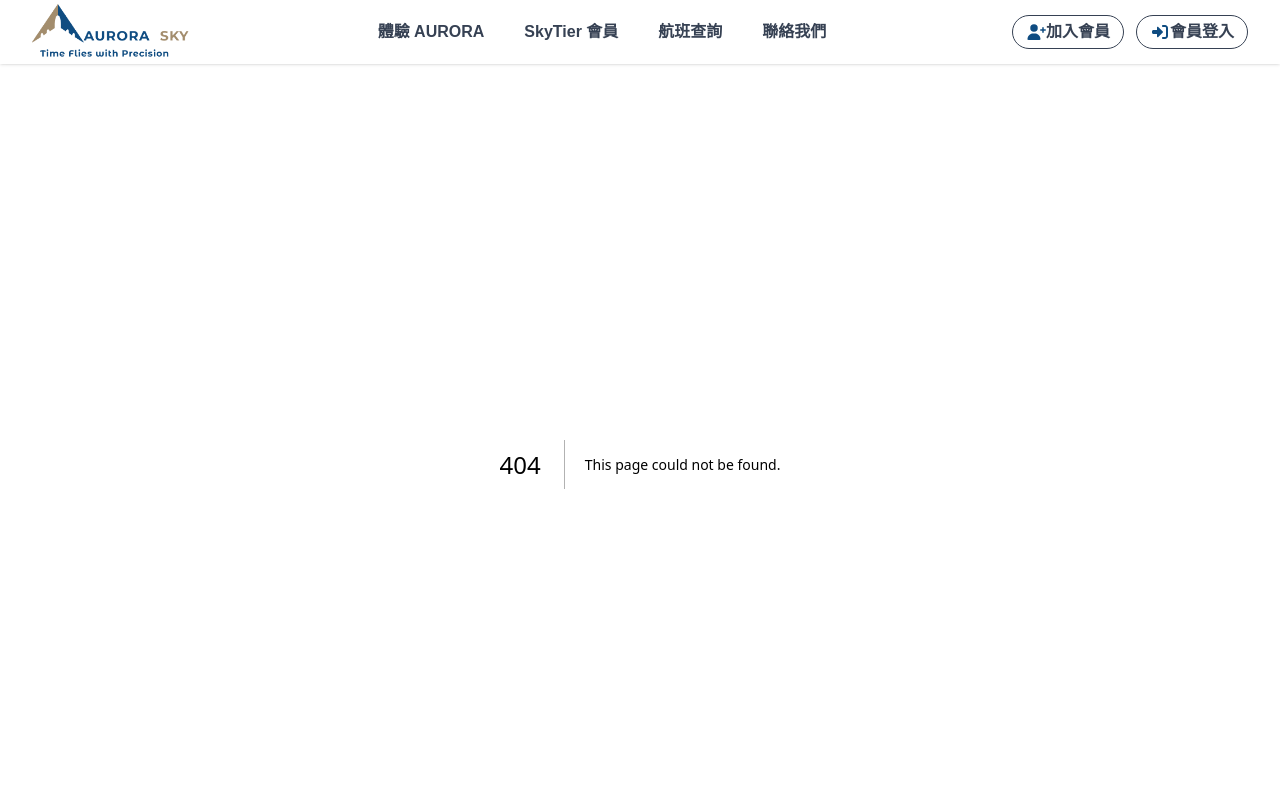
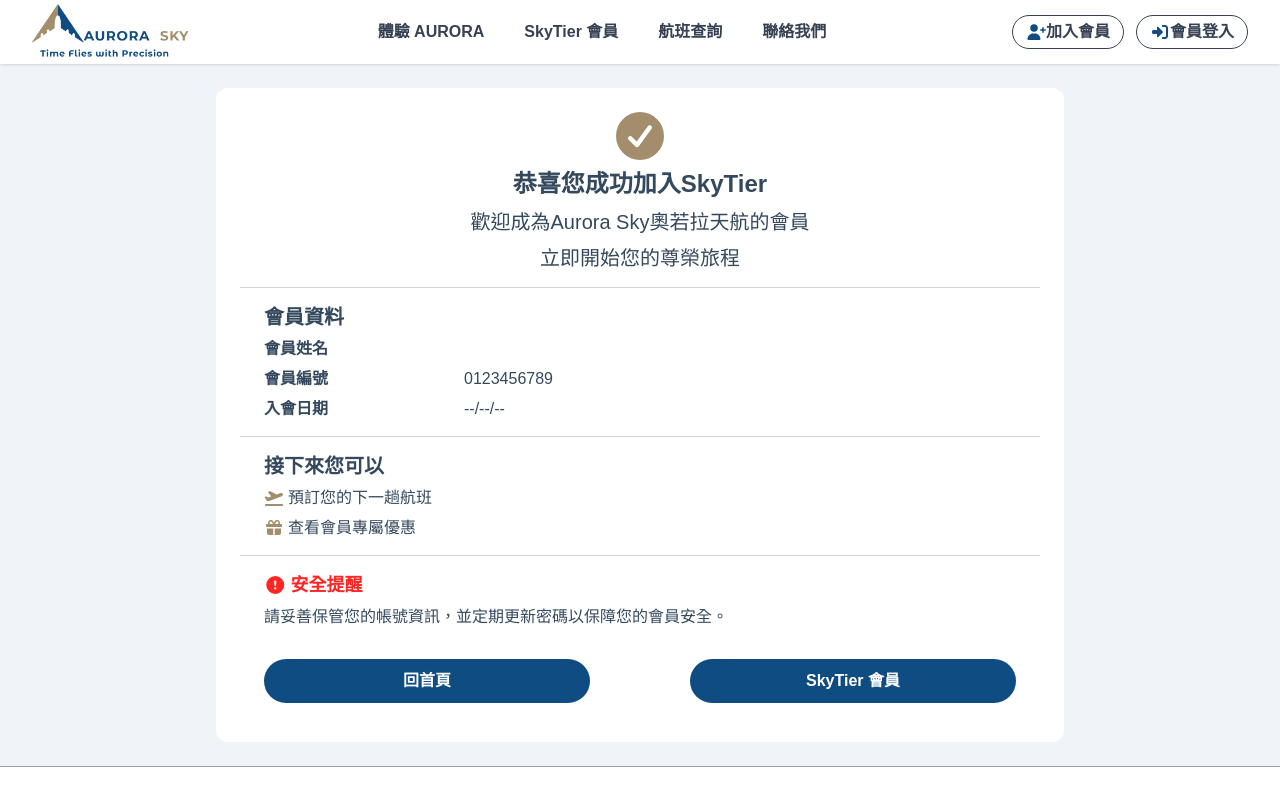
Before and after one commit to CHIAO919/aurorasky, a Next.js app: page /signup/complete in a window 1280 px wide. Before the commit this address had no page. Shown: the top 800 px of the page. Built offline with nearby package versions, Linux system fonts and the light colour scheme.

Commit message:
feat: Add SignupCompletePage component to display user profile and submission details

```diff
--- /dev/null
+++ b/src/app/(site)/signup/complete/page.js
@@ -0,0 +1,94 @@
+'use client';
+import Link from "next/link";
+import { useEffect, useState } from 'react';
+import { FontAwesomeIcon } from '@fortawesome/react-fontawesome';
+
+export default function SignupCompletePage() {
+    const [profile, setProfile] = useState(null);
+    const [submittedAt, setSubmittedAt] = useState('');
+
+    useEffect(() => {
+        try {
+            const p = sessionStorage.getItem('aurora_signup_profile');
+            if (p) setProfile(JSON.parse(p));
+
+            const ts = sessionStorage.getItem('aurora_signup_submittedAt');
+            if (ts) {
+                // 依台灣時區與格式轉字串
+                const s = new Intl.DateTimeFormat('zh-TW', {
+                    timeZone: 'Asia/Taipei',
+                    year: 'numeric', month: '2-digit', day: '2-digit',
+                }).format(new Date(ts));
+                setSubmittedAt(s);
+            }
+        } catch {}
+    }, []);
+
+    return (
+        <div className='bg-bg-blue'>
+            <div className="max-w-4xl mx-auto p-6 text-text-blue">
+                <div className='bg-white p-6 rounded-xl'>
+                    <div className='flex flex-col justify-center items-center gap-2 border-b border-gray-300 pb-[15px]'>
+                        <FontAwesomeIcon icon={["fas", "circle-check"]} className='text-main-gold' size="3x"/>
+                        <h2 className="text-2xl font-bold">恭喜您成功加入SkyTier</h2>
+                        <p className='text-xl'>歡迎成為Aurora Sky奧若拉天航的會員</p>
+                        <p className='text-xl'>立即開始您的尊榮旅程</p>
+                    </div>
+
+                    <div className='border-b border-gray-300 py-[15px] px-6 grid grid-rows-1 gap-1.5'>
+                        <h3 className='text-xl font-semibold'>會員資料</h3>
+                        <div className='uppercase flex'>
+                            <p className="font-semibold w-[200px]">會員姓名</p>
+                            <p className='flex-1'>{profile?.lastName} {profile?.firstName}</p>
+                        </div>
+                        <div className='uppercase flex'>
+                            <p className="font-semibold w-[200px]">會員編號</p>
+                            <p className='flex-1'>0123456789</p>
+                        </div>
+                        <div className='uppercase flex'>
+                            <p className="font-semibold w-[200px]">入會日期</p>
+                            <p className='flex-1'>{submittedAt || '--/--/--'}</p>
+                        </div>
+                    </div>
+
+                    <div className='border-b border-gray-300 py-[15px] px-6 grid grid-rows-1 gap-1.5'>
+                        <h3 className='text-xl font-semibold'>接下來您可以</h3>
+                        <button className='flex items-center gap-1 cursor-pointer hover:underline'>
+                            <FontAwesomeIcon icon={["fas", "plane-departure"]} className='text-main-gold'/>
+                            <p>預訂您的下一趟航班</p>
+                        </button>
+                        <Link
+                            className='flex items-center gap-1 cursor-pointer hover:underline'
+                            href="/skytier"
+                        >
+                            <FontAwesomeIcon icon={["fas", "gift"]} className='text-main-gold'/>
+                            <p>查看會員專屬優惠</p>
+                        </Link>
+                    </div>
+                    <div className='py-[15px] px-6 grid grid-rows-1 gap-1.5'>
+                        <div className='text-important-red text-lg font-semibold flex items-center gap-1'>
+                            <FontAwesomeIcon icon={["fas", "circle-exclamation"]}/>
+                            <p>安全提醒</p>
+                        </div>
+                        <p>請妥善保管您的帳號資訊，並定期更新密碼以保障您的會員安全。</p>
+                    </div>
+
+                    <div className="py-[15px] px-6 grid grid-cols-1 md:grid-cols-2 gap-[20px] md:gap-[100px]">
+                        <Link
+                            className="inline-flex items-center justify-center px-6 py-2.5 rounded-full text-white font-bold bg-main-blue hover:bg-blue-700"
+                            href="/"
+                        >
+                            回首頁
+                        </Link>
+                        <Link
+                            className="inline-flex items-center justify-center px-6 py-2.5 rounded-full text-white font-bold bg-main-blue hover:bg-blue-700"
+                            href="/skytier"
+                        >
+                            SkyTier 會員
+                        </Link>
+                    </div>
+                </div>
+            </div>
+        </div>
+    );
+}
```
